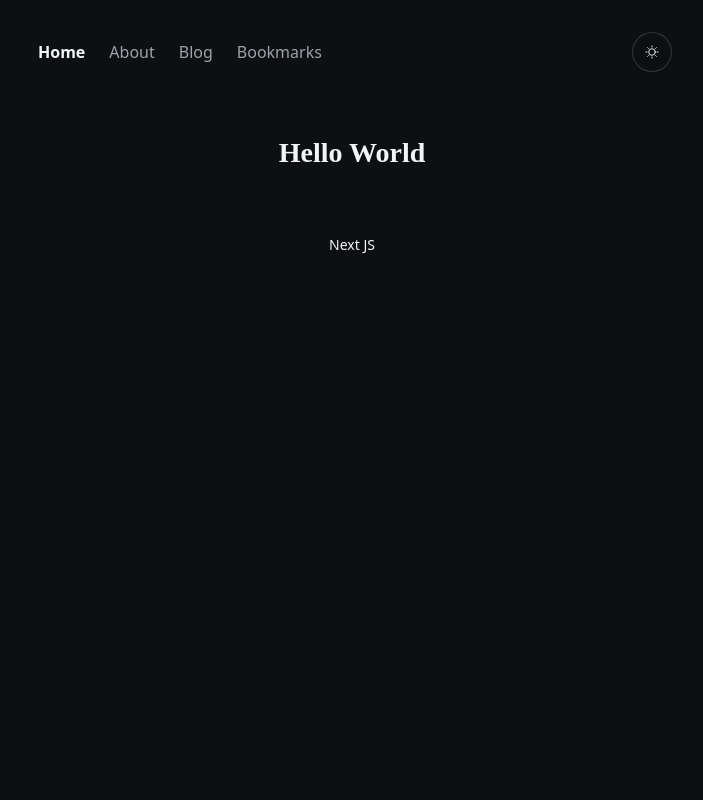
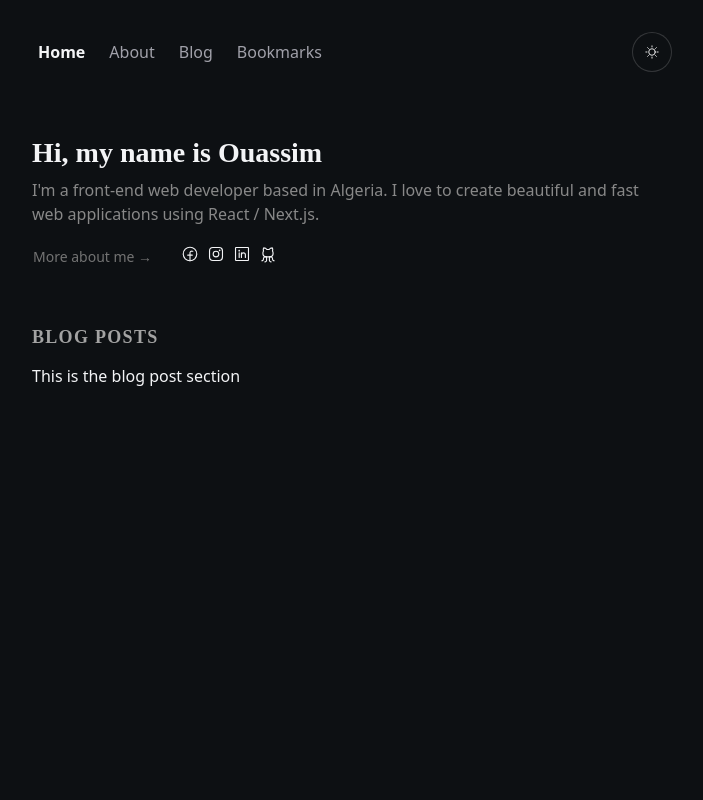
Before and after one commit to strlrd-29/Ouassim.io, a Next.js app: page / in a window 1280 px wide. Shown: the top 800 px of the page, without its empty margins (288-991 px from the left). Built offline with nearby package versions, Linux system fonts and the light colour scheme; a small style sheet from the web is missing.

Commit message:
Finished the hero section and started working on the blog posts section

```diff
--- /dev/null
+++ b/src/components/Hero/index.jsx
@@ -0,0 +1,85 @@
+import NextLink from 'next/link'
+
+import {
+	Heading,
+	Stack,
+	VStack,
+	HStack,
+	Text,
+	Icon,
+	useColorMode,
+	Link
+} from '@chakra-ui/react'
+
+import {
+	FacebookLogo,
+	InstagramLogo,
+	LinkedinLogo,
+	GithubLogo
+} from 'phosphor-react'
+
+import {
+	FACEBOOK_PROFILE,
+	INSTAGRAM_PROFILE,
+	LINKEDIN_PROFILE,
+	GITHUB_PROFILE
+} from '@/utils/constants'
+
+import ActionButton from '../core/ActionButton'
+
+const SocialButton = ({ title, icon, href }) => {
+	return (
+		<Link href={href} isExternal aria-label={title}>
+			<Icon
+				fontSize="xl"
+				transition="100ms ease-in-out"
+				_hover={{ color: 'cyan.600' }}
+				as={icon}
+			/>
+		</Link>
+	)
+}
+
+export default function Hero() {
+	const { colorMode } = useColorMode()
+	return (
+		<VStack alignItems="flex-start">
+			<Heading>Hi, my name is Ouassim</Heading>
+			<Text
+				fontSize="lg"
+				color={colorMode === 'dark' ? '#888888' : '#444444'}
+			>
+				I&apos;m a front-end web developer based in Algeria. I love to
+				create beautiful and fast web applications using React /
+				Next.js.
+			</Text>
+			<Stack spacing={4} direction={{ base: 'column', md: 'row' }}>
+				<NextLink href="/about" passHref>
+					<ActionButton>More about me →</ActionButton>
+				</NextLink>
+				<HStack>
+					<SocialButton
+						title="Facebook"
+						icon={FacebookLogo}
+						href={FACEBOOK_PROFILE}
+					/>
+					<SocialButton
+						title="Instagram"
+						icon={InstagramLogo}
+						href={INSTAGRAM_PROFILE}
+					/>
+					<SocialButton
+						title="Linkedin"
+						icon={LinkedinLogo}
+						href={LINKEDIN_PROFILE}
+					/>
+					<SocialButton
+						title="Github"
+						icon={GithubLogo}
+						href={GITHUB_PROFILE}
+					/>
+				</HStack>
+			</Stack>
+		</VStack>
+	)
+}
--- /dev/null
+++ b/src/components/Section/index.jsx
@@ -0,0 +1,26 @@
+import { Box, Heading } from '@chakra-ui/react'
+
+const SectionHeader = ({ children, ...rest }) => {
+	return (
+		<Heading
+			textTransform="uppercase"
+			size="md"
+			color="trueGray.400"
+			letterSpacing="1.3px"
+			fontWeight="bold"
+			mb={4}
+			{...rest}
+		>
+			{children}
+		</Heading>
+	)
+}
+
+export default function Section({ header, children, ...rest }) {
+	return (
+		<Box {...rest} as="section">
+			<SectionHeader>{header}</SectionHeader>
+			{children}
+		</Box>
+	)
+}
--- /dev/null
+++ b/src/components/core/ActionButton.jsx
@@ -0,0 +1,30 @@
+import { Button, useColorMode } from '@chakra-ui/react'
+
+export default function ActionButton(props) {
+	const { colorMode } = useColorMode()
+	return (
+		<Button
+			bg="transparent"
+			fontSize="md"
+			borderRadius={0}
+			variant="link"
+			pl={0}
+			pr={3}
+			py={3}
+			w="min-content"
+			border="1px solid transparent"
+			color="trueGray.500"
+			fontWeight="regular"
+			transition="0.35s ease-out"
+			_hover={{
+				color: colorMode === 'light' ? 'trueGray.900' : 'trueGray.50',
+				border: '1px solid',
+				pr: 3,
+				pl: 3
+			}}
+			{...props}
+		>
+			{props.children}
+		</Button>
+	)
+}
--- a/src/components/layout/index.jsx
+++ b/src/components/layout/index.jsx
@@ -18,10 +18,15 @@ function Layout({ children, title, description }) {
 				display="flex"
 				minH={{ base: 'auto', md: '200vh' }}
 				px={{ base: 4, md: 0 }}
-				centerContent
 			>
 				<VStack flex={1} spacing={16} alignItems="stretch" w="full">
-					<VStack spacing={16} flex={1} w="full" as="main">
+					<VStack
+						spacing={12}
+						flex={1}
+						alignItems="flex-start"
+						w="full"
+						as="main"
+					>
 						{children}
 					</VStack>
 					<Footer />
--- a/src/pages/index.js
+++ b/src/pages/index.js
@@ -1,5 +1,6 @@
+import Hero from '@/components/Hero'
 import Layout from '@/components/layout'
-import { Heading, Link } from '@chakra-ui/react'
+import Section from '@/components/Section'
 
 export default function Home() {
 	return (
@@ -7,8 +8,10 @@ export default function Home() {
 			title="Ouassim - Developer, Designer."
 			description="Front-end developer, Javascript enthusiast, and in love with React"
 		>
-			<Heading>Hello World</Heading>
-			<Link>Next JS</Link>
+			<Hero />
+			<Section header={'Blog Posts'}>
+				<p>This is the blog post section </p>
+			</Section>
 		</Layout>
 	)
 }
```
